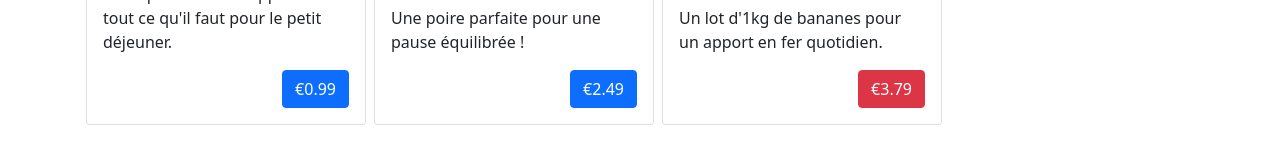
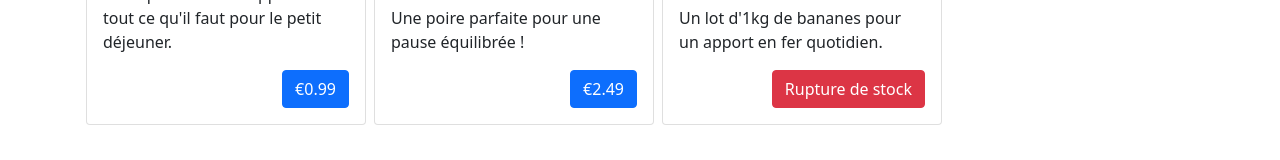
Before and after one commit to rbelon-decat/formation-angular, an Angular app: page /products in a window 1280 px wide. Shown: the part 351-511 px from the top of the page. Built offline with nearby package versions, Linux system fonts and the light colour scheme; data requests are answered from the project's data file.

Commit message:
change stock btn style

```diff
--- a/src/app/components/products/products.component.html
+++ b/src/app/components/products/products.component.html
@@ -8,11 +8,7 @@
     <div class="card-body">
       <h5 class="card-title">{{ product.name }}</h5>
       <p class="card-text">{{ product.description }}</p>
-      <a
-        class="btn btn-primary buy-btn"
-        [ngClass]="{ 'btn-danger': !product.stock }"
-        >{{ product.price | currency: 'EUR' }}</a
-      >
+      <a class="btn btn-primary buy-btn" [ngClass]="{'btn-danger': !product.stock }">{{ product.stock ? (product.price | currency: 'EUR') : 'Rupture de stock' }}</a>
     </div>
   </div>
 </div>
--- a/src/app/components/products/products.component.scss
+++ b/src/app/components/products/products.component.scss
@@ -13,5 +13,4 @@
   .buy-btn {
     float: right;
   }
-
 }
```
Lines whose indentation alone changed are shown as unchanged.
